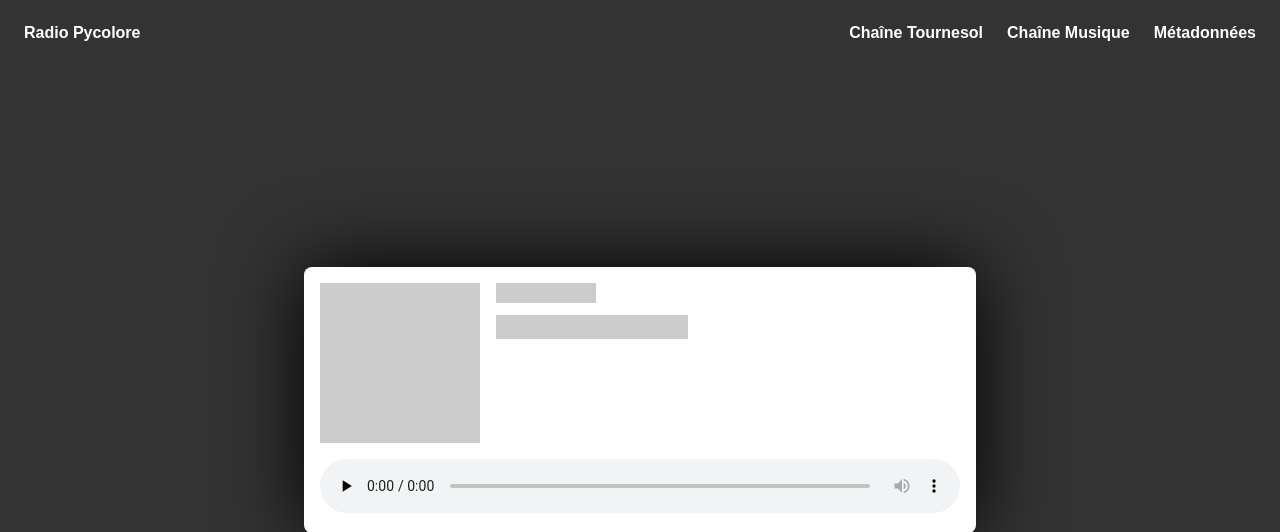
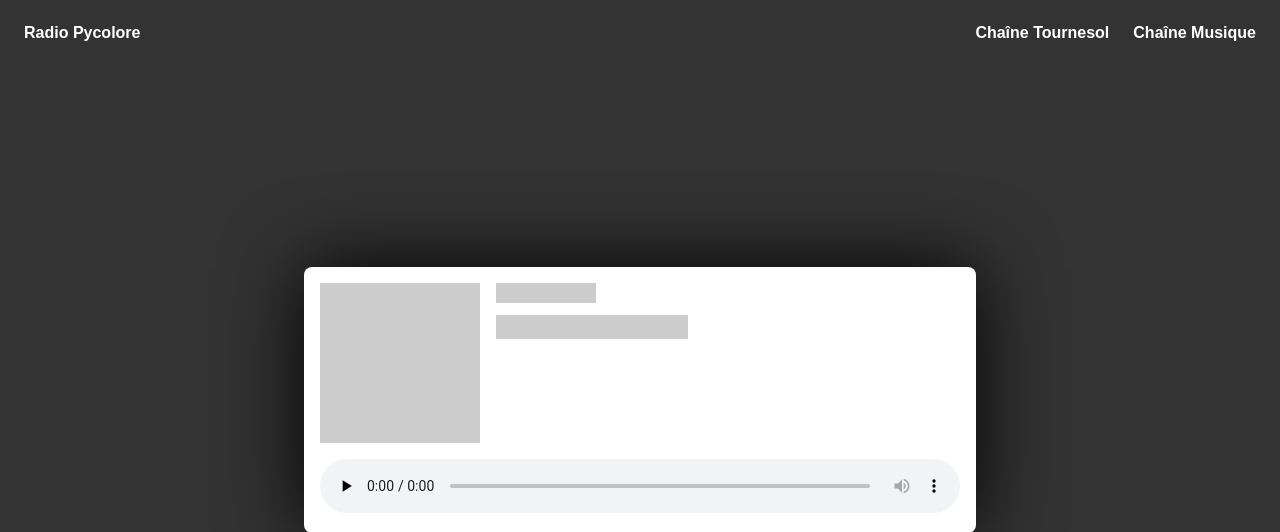
Before and after one commit to Arkelis/sunflower-radio, a Flask app: template sunflower/templates/radio.html in a window 1280 px wide. Shown: the top 532 px of the page. Run offline with Flask 2, Linux system fonts and the light colour scheme; the template is opened without the code that fills it: most values are stand-ins (such as "Sample title", 1, 10 or a date in 2020); some libraries are stand-ins or nearby versions; some web fonts are replaced.

Commit message:
Better responsive design

```diff
--- a/sunflower/static/app.js
+++ b/sunflower/static/app.js
@@ -2,38 +2,68 @@ const updateUrl = document.getElementById("info-update").attributes["data-update
 const eventsUrl = document.getElementById("info-update").attributes["data-listen-url"].value
 
 class FlippedElement {
+    x
     y
+    h
+    w
     element
 
     get newY() {
         return this.element.getBoundingClientRect().y
     }
 
+    get newX() {
+        return this.element.getBoundingClientRect().x
+    }
+
+    get newH() {
+        return this.element.getBoundingClientRect().height
+    }
+
+    get newW() {
+        return this.element.getBoundingClientRect().width
+    }
+
+
     constructor(element) {
         this.element = document.querySelector(element)
         this.y = this.newY
+        this.x = this.newX
+        this.h = this.newH
+        this.w = this.newW
+    }
+
+    read() {
+        this.x = this.newX
+        this.y = this.newY
+        this.h = this.newH
+        this.w = this.newW
     }
 
     flip() {
         const newY = this.newY
+        const newX = this.newX
+        const newH = this.newH
+        const newW = this.newW
         const deltaY = this.y - newY
-        this.y = newY
-        console.log("flipped")
+        const deltaX = this.x - newX
+        const ratioH = this.w / newW
+        const ratioW = this.h / newH
         this.element.animate(
             [
                 {
-                    transform: `translateY(${deltaY}px)`
+                    transform: `translate(${deltaX}px, ${deltaY}px) scale(${ratioW}, ${ratioH})`
                 },
                 {
                     transform: "none"
                 },
             ],
             {
-                duration: 5 * Math.abs(deltaY),
+                duration: Math.max(400, 3 * Math.abs(deltaY)),
                 fill: "both",
                 easing: "ease-in-out",
-            })
-        //this.element.style.transform = `translateY(${deltaY}px)`
+            }
+        )
     }
 }
 
@@ -46,6 +76,7 @@ let audioPlayer = new FlippedElement("audio")
  */
 function updateCardInfos(divsToUpdate, thumbnailNode=null) {
     // update info
+    audioPlayer.read()
     divsToUpdate.forEach((element, i) => {
         element[0].innerText = element[1]
     })
@@ -95,10 +126,12 @@ function updateCardBody() {
             })
 
             divsToUpdate.forEach((element, i) => {
-                setTimeout(() => {
-                    element[0].classList.remove("fade-in")
-                    element[0].classList.add("fade-out")
-                }, 100*i)
+                if (element.innerHTML !== "") {
+                    setTimeout(() => {
+                        element[0].classList.remove("fade-in")
+                        element[0].classList.add("fade-out")
+                    }, 100*i)
+                }
             })
 
             // check thumbnail src
@@ -126,3 +159,18 @@ es.onerror = err => console.log(err)
 
 console.log("hello")
 updateCardBody()
+
+// Toggle channels list
+
+const channelsListHead = document.querySelector(".channels-list-head")
+const channelsListChevron = document.querySelector(".hide-channels-list")
+const channelsList = document.querySelector(".channels-list")
+
+channelsListHead.onclick = () => { channelsList.classList.add("show") }
+channelsListChevron.onclick = () => { channelsList.classList.remove("show")}
+
+// Toggle cover size
+
+document.querySelector("#current-thumbnail-container").onclick = () => {
+    document.querySelector("body").classList.toggle("big-cover");
+}
--- a/sunflower/static/style.css
+++ b/sunflower/static/style.css
@@ -21,28 +21,55 @@ body {
   margin: 0; }
 
 nav {
-  display: flex;
-  justify-content: center; }
+  text-align: center;
+  max-height: 3em;
+  transition: max-height .4s ease-in-out; }
   nav #brand {
     display: inline-block;
     color: white;
     margin: 1em 0 0 0;
     padding: 0.5em;
-    text-align: center;
     background-color: #333;
     font-weight: 600; }
-  nav ul {
+  nav .channels-list-container {
     position: absolute;
-    bottom: -9em;
-    margin-bottom: 1em;
-    padding: 0 0 1em 0;
-    width: 100%; }
-    nav ul li {
+    bottom: -2em;
+    font-weight: 600;
+    width: 100%;
+    cursor: pointer;
+    overflow: hidden; }
+    nav .channels-list-container .channels-list-head {
+      margin: 1em 0; }
+    nav .channels-list-container ul {
+      background-color: #333;
+      cursor: default;
+      color: #FFF;
+      display: flex;
+      justify-content: space-evenly;
+      margin: 0;
+      padding: 2em 0 0 0;
+      z-index: 1;
+      overflow: hidden;
+      position: fixed;
+      bottom: 0;
+      left: 0;
+      right: 0;
+      transform: translateY(calc(100% + .5em));
+      transition: transform ease-in-out .4s;
+      border-radius: 1em 1em 0 0; }
+      nav .channels-list-container ul.show {
+        transform: translateY(0); }
+      nav .channels-list-container ul li {
         text-align: center;
         list-style: none;
-      font-weight: 600;
         margin-bottom: 1em; }
-      nav ul li a {
+        nav .channels-list-container ul li:first-child {
+          position: absolute;
+          top: 5px;
+          color: white;
+          width: .5em;
+          cursor: pointer; }
+        nav .channels-list-container ul li a {
           color: inherit;
           cursor: pointer;
           text-decoration-line: none; }
@@ -134,6 +174,7 @@ nav {
     color: white;
     z-index: 10; }
     nav #brand {
+      background-color: transparent;
       display: block;
       padding: 0;
       margin: 1.5em; }
@@ -157,11 +198,23 @@ nav {
   #current-broadcast-card {
     box-shadow: 0px 0px 5em black;
     border-radius: 0.5em;
-    background-color: white; } }
-
-@media screen and (min-height: 35em) and (min-width: 45em) {
-  nav ul {
-    display: flex;
-    margin: 0; }
-    nav ul li {
-      margin-bottom: 0; } }
+    background-color: white; }
+  nav {
+    display: flex; }
+    nav .channels-list-container {
+      position: relative;
+      bottom: 0;
+      width: auto; }
+      nav .channels-list-container .channels-list-head {
+        display: none; }
+      nav .channels-list-container ul {
+        justify-content: start;
+        background-color: transparent;
+        margin: 0;
+        position: relative;
+        transform: none;
+        padding: 0; }
+        nav .channels-list-container ul li {
+          margin-bottom: 0; }
+          nav .channels-list-container ul li:first-child {
+            display: none; } }
--- a/sunflower/static/style.scss
+++ b/sunflower/static/style.scss
@@ -10,31 +10,69 @@ body {
 
 nav {
 
-    display: flex;
-    justify-content: center;
+    text-align: center;
+    max-height: 3em;
+    transition: max-height .4s ease-in-out;
 
     #brand {
         display: inline-block;
         color: white;
         margin: 1em 0 0 0;
         padding: 0.5em;
-        text-align: center;
         background-color: #333;;
         font-weight: 600;
     }
 
+    .channels-list-container {
+
+        position: absolute;
+        bottom: -2em;
+        font-weight: 600;
+        width: 100%;
+        cursor: pointer;
+        overflow: hidden;
+
+        .channels-list-head {
+            margin: 1em 0
+        }
+
         ul {
-        position: absolute;
-        bottom: -9em;
-        margin-bottom: 1em;
-        padding: 0 0 1em 0;
-        width: 100%;
+            background-color: #333;
+            cursor: default;
+            color: #FFF;
+            display: flex;
+            justify-content: space-evenly;
+            margin: 0;
+            padding: 2em 0 0 0;
+            z-index: 1;
+            overflow: hidden;
+            position: fixed;
+            bottom: 0;
+            left: 0;
+            right: 0;
+            transform: translateY(calc(100% + .5em));
+            transition: transform ease-in-out .4s;
+            border-radius: 1em 1em 0 0;
+            // box-shadow: 0 0 .25em black;
+
+
+
+            &.show {
+                transform: translateY(0);
+            }
 
             li {
                 text-align: center;
                 list-style: none;
-            font-weight: 600;
                 margin-bottom: 1em;
+
+                &:first-child {
+                    position: absolute;
+                    top: 5px;
+                    color: white;
+                    width: .5em;
+                    cursor: pointer;
+                }
 
                 a {
                     color: inherit;
@@ -177,6 +235,7 @@ nav {
         z-index: 10;
 
         #brand {
+            background-color: transparent;
             display: block;
             padding: 0;
             margin: 1.5em;
@@ -213,14 +272,33 @@ nav {
         border-radius: 0.5em;
         background-color: white;
     }
+
+    nav {
+        display: flex;
+
+        .channels-list-container {
+            position: relative;
+            bottom: 0;
+            width: auto;
+
+            .channels-list-head {
+                display: none;
             }
-    @media screen and (min-width: 45em) {
-        nav ul {
-            display: flex;
+
+            ul {
+                justify-content: start;
+                background-color: transparent;
                 margin: 0;
+                position: relative;
+                transform: none;
+                padding: 0;
+
                 li {
                     margin-bottom: 0;
+
+                    &:first-child { display: none; }
                 }
             }
         }
     }
+}
--- a/sunflower/templates/radio.html
+++ b/sunflower/templates/radio.html
@@ -15,11 +15,16 @@
         <div id="brand">
             Radio Pycolore
         </div>
-        <ul>
-            <li><a href="{{ url_for('channel', channel='tournesol') }}">Chaîne Tournesol</a></li>
-            <li><a href="{{ url_for('channel', channel='music') }}">Chaîne Musique</a></li>
-            <li><a href="{{ infos_url }}">Métadonnées</a></li>
-        </ul>
+        <div class="channels-list-container">
+            <div class="channels-list-head">
+                Changer de chaîne
+            </div>
+            <ul class="channels-list">
+                <li class="hide-channels-list"><svg aria-hidden="true" focusable="false" data-prefix="fas" data-icon="chevron-down" class="svg-inline--fa fa-chevron-down fa-w-14" role="img" xmlns="http://www.w3.org/2000/svg" viewBox="0 0 448 512"><path fill="currentColor" d="M207.029 381.476L12.686 187.132c-9.373-9.373-9.373-24.569 0-33.941l22.667-22.667c9.357-9.357 24.522-9.375 33.901-.04L224 284.505l154.745-154.021c9.379-9.335 24.544-9.317 33.901.04l22.667 22.667c9.373 9.373 9.373 24.569 0 33.941L240.971 381.476c-9.373 9.372-24.569 9.372-33.942 0z"></path></svg></li>
+                <li><a href="{{ url_for('channel', channel='tournesol') }}">Chaîne Tournesol</a></li>
+                <li><a href="{{ url_for('channel', channel='music') }}">Chaîne Musique</a></li>
+            </ul>
+        </div>
     </nav>
     <div id="wrapper">
         <div id="timeline">
```
Also changed, not shown: other parts of sunflower/static/style.css (+22 -9 lines), other parts of sunflower/static/style.scss (+30 -10 lines), sunflower/static/chevron-down-solid.svg (added). Lines whose indentation alone changed are shown as unchanged.
